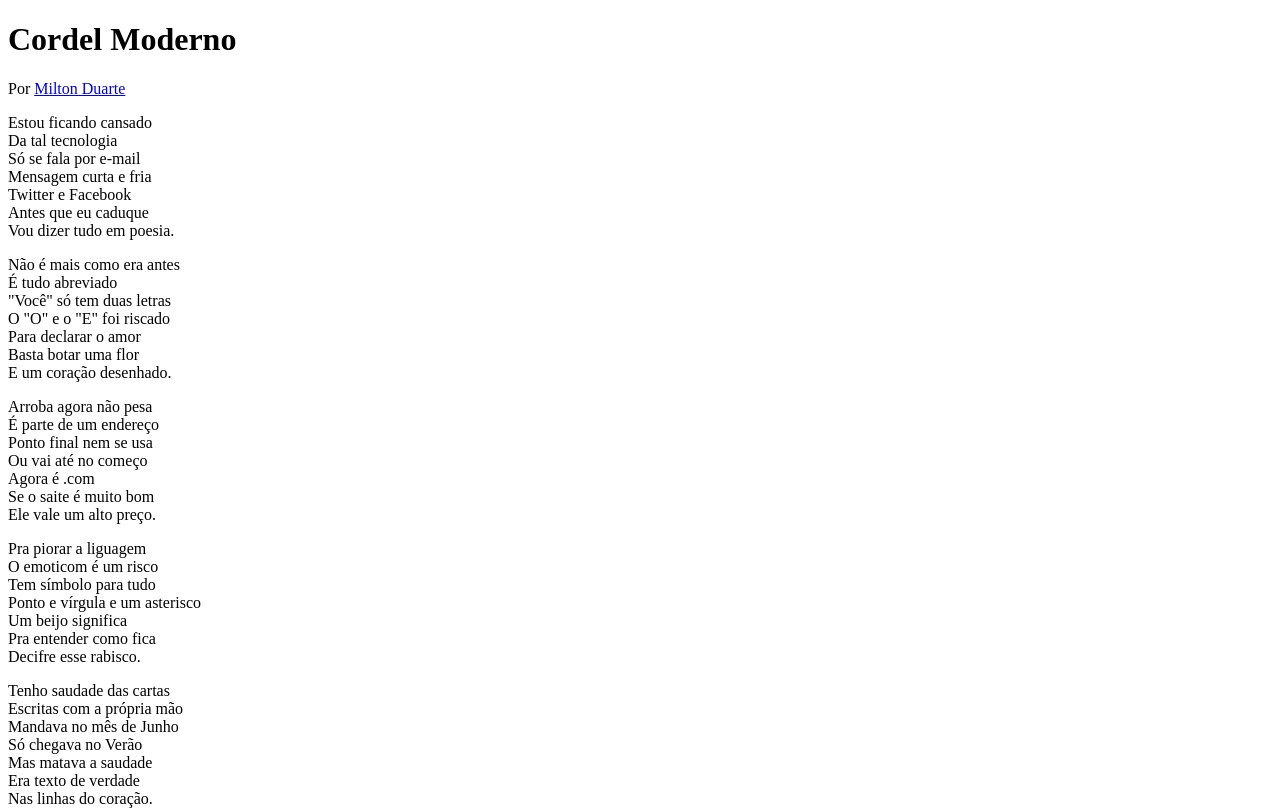
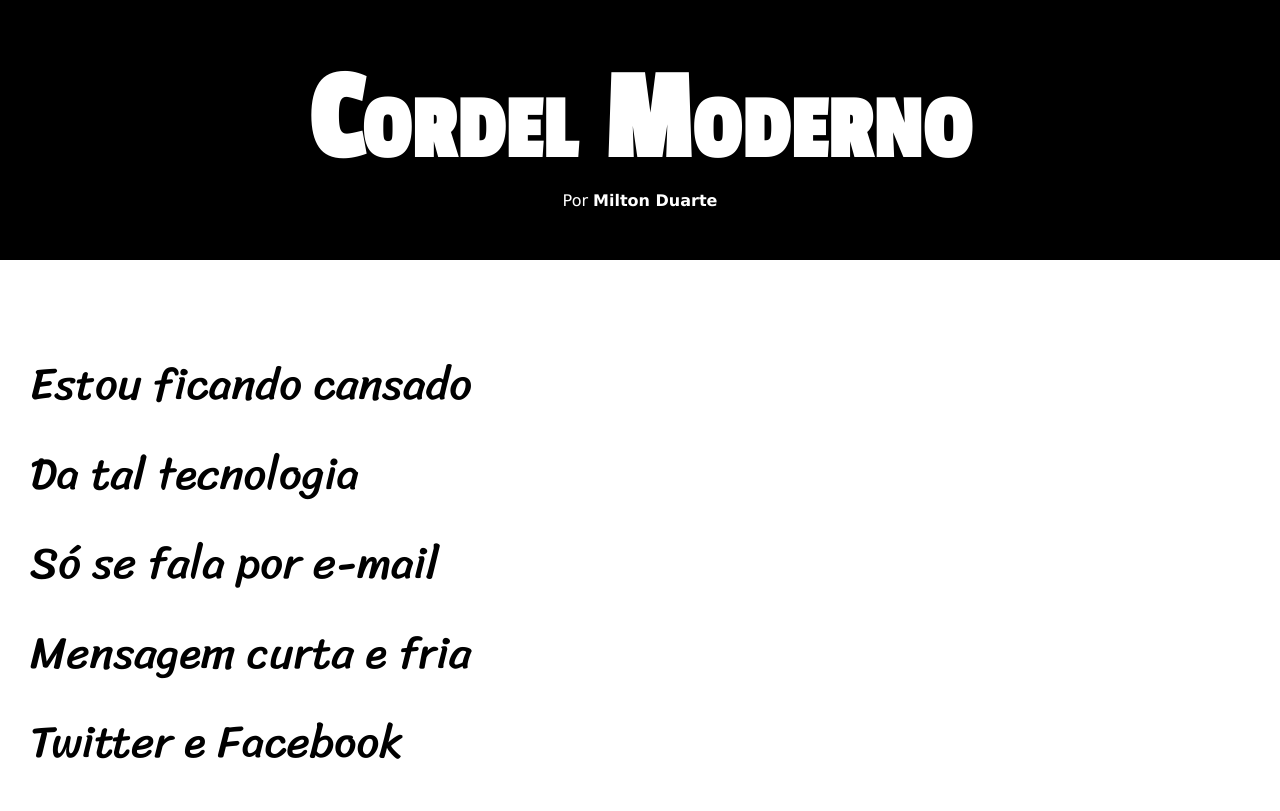
Before and after one commit to andrehenriquemeliunas/desafios, a plain HTML site: page d012/index.html in a window 1280 px wide. Shown: the top 811 px of the page. Drawn offline with Linux system fonts and the light colour scheme.

Commit message:
update final

```diff
--- a/d012/css/style.css
+++ b/d012/css/style.css
@@ -0,0 +1,94 @@
+*{
+    padding: 0;
+    margin: 0;
+}
+
+:root{
+    --fonte1:  Verdana, Geneva, Tahoma, sans-serif;
+    --fonte2: 'Passion One', cursive;
+    --fonte3: 'Sriracha', cursive;
+}
+
+html, body{
+    min-height: 100vh;
+    background-color: darkslategrey;
+    font-family: var(--fonte1);
+}
+
+header{
+    background-color: black;
+    color: white;
+    text-align: center;
+}
+
+header > h1{
+    padding-top: 50px;
+    font-variant: small-caps;
+    font-family: var(--fonte2);
+    font-size: 10vw;
+    letter-spacing: 1px;
+}
+
+header > p{
+    padding-bottom: 50px;
+}
+
+a{
+    color: white;
+    text-decoration: none;
+    font-weight: bolder;
+}
+
+a:hover{
+    text-decoration: underline;
+}
+
+section{
+    padding-top: 10vh;
+    padding-bottom: 10vh;
+    line-height: 2em;
+    padding-left: 30px;
+    font-family: var(--fonte3);
+    font-size: 3.5vw;
+}
+
+section > p{
+    padding-bottom: 2em;
+}
+
+section.normal{
+    background-color: white;
+    color: black
+}
+
+section.imagem{
+    color: white;
+    background-color: rgb(39, 37, 37);
+    box-shadow: inset 6px 6px 13px 0px rgba(0, 0, 0, 0.534);
+    background-size: cover;
+    background-attachment: fixed;
+}
+
+section.imagem > p{
+    display: inline-block;
+    padding: 5px;
+    background-color: rgba(0, 0, 0, 0.473);
+    text-shadow: 1px 1px 0px rgba(0, 0, 0, 0.589);
+}
+
+section#img01{
+    background-image: url(../imagens/background001.jpg);
+    background-position: right center;
+}
+
+section#img02{
+    background-image: url(../imagens/background002.jpg);
+    background-position: right center;
+}
+
+footer{
+    background-color: black;
+    color: white;
+    padding: 10px;
+    text-align: center;
+}
--- a/d012/index.html
+++ b/d012/index.html
@@ -6,6 +6,9 @@
     <meta name="viewport" content="width=device-width, initial-scale=1.0">
     <title>Cordel Moderno</title>
     <link rel="stylesheet" href="css/style.css">
+    <link rel="preconnect" href="https://fonts.googleapis.com">
+    <link rel="preconnect" href="https://fonts.gstatic.com" crossorigin>
+    <link href="https://fonts.googleapis.com/css2?family=Passion+One&family=Sriracha&display=swap" rel="stylesheet">
 </head>
 <body>
     <header>
@@ -13,7 +16,7 @@
         <p>Por <a href=" https://www.recantodasletras.com.br/poesias/3186743" target="_blank">Milton Duarte</a></p>
     </header>
 
-    <section>
+    <section class="normal">
         <p>
             Estou ficando cansado <br>
             Da tal tecnologia <br>
@@ -25,7 +28,7 @@
         </p>
     </section>
 
-    <section>
+    <section class="imagem" id="img01">
         <p>
             Não é mais como era antes<br>
             É tudo abreviado<br>
@@ -37,7 +40,7 @@
         </p>
     </section>
 
-    <section>
+    <section class="normal">
         <p>
             Arroba agora não pesa<br>
             É parte de um endereço<br>
@@ -58,7 +61,7 @@
         </p>
     </section>
 
-    <section>
+    <section class="imagem" id="img02">
         <p>
             Tenho saudade das cartas<br>
             Escritas com a própria mão<br>
@@ -70,7 +73,7 @@
         </p>
     </section>
 
-    <section>
+    <section class="normal">
         <p>
             Agora, escrevo e envio<br>
             Chegando na mesma hora<br>
```
